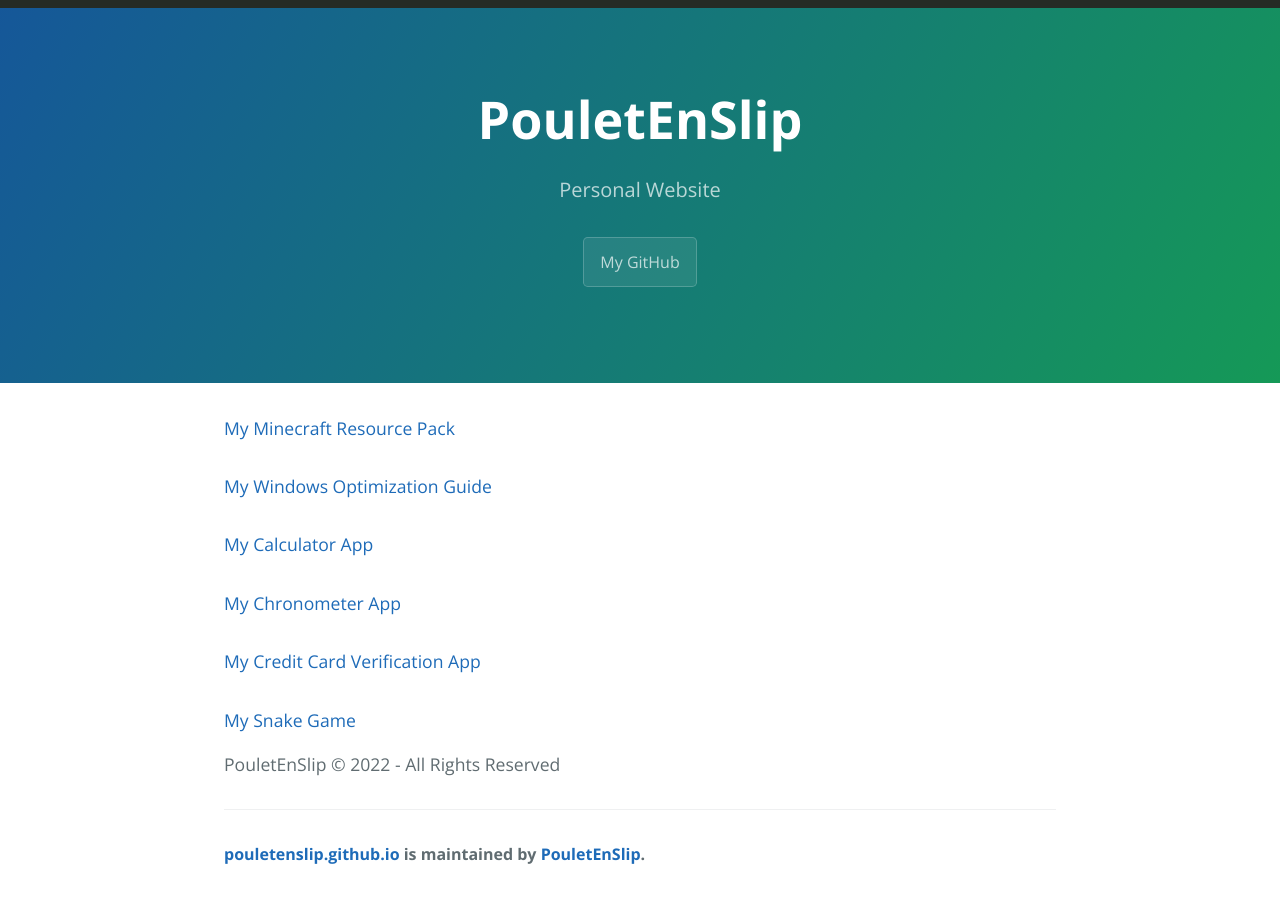
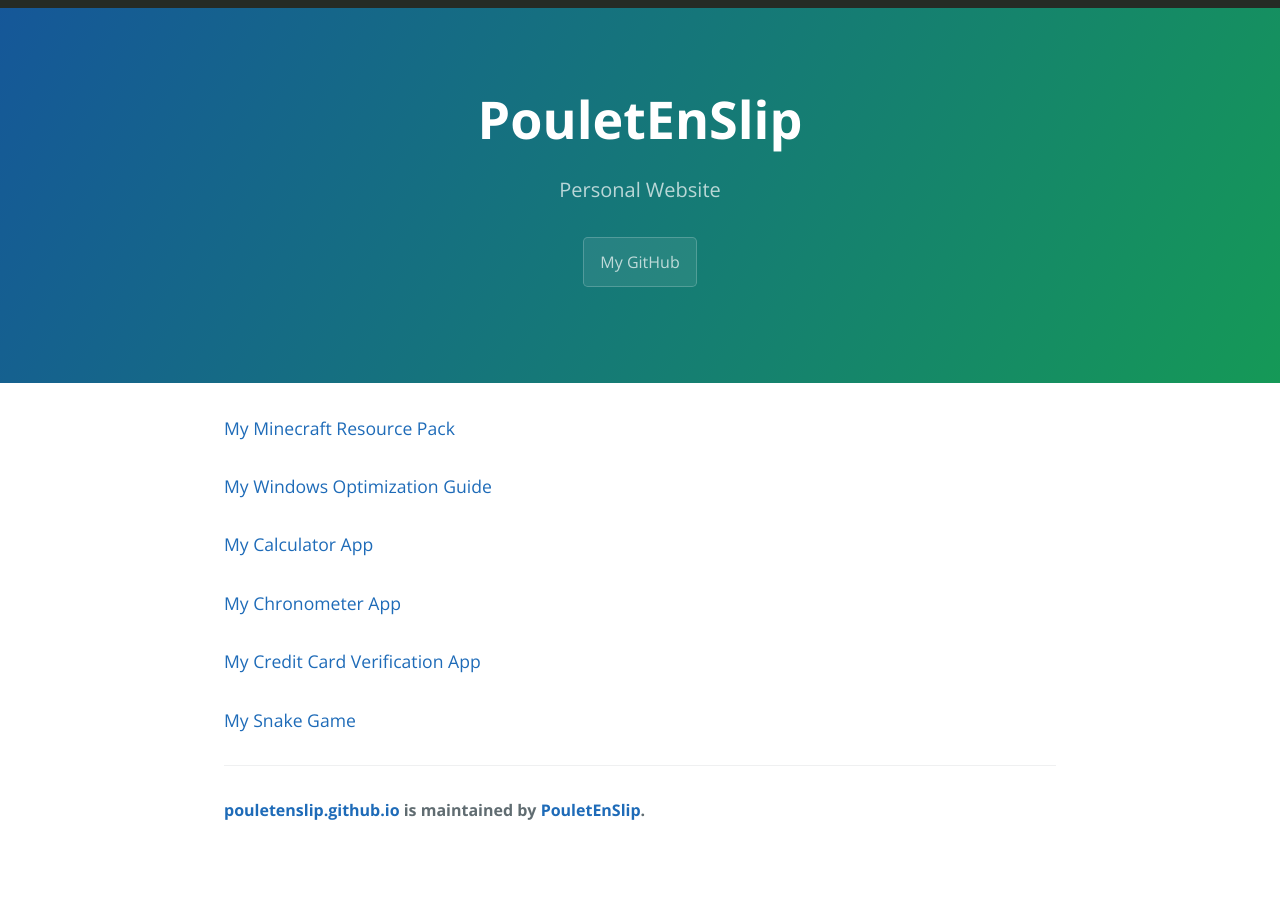
Before and after one commit to PouletEnSlip/pouletenslip.github.io, a Jekyll site: the page built from index.md, in a window 1280 px wide. Built offline with Jekyll 4.4.1, drawn with Linux system fonts in a browser that asks for light colours; comment, search, counter and statistics services are not loaded.

Commit message:
Update index.md

```diff
--- a/index.md
+++ b/index.md
@@ -8,5 +8,3 @@ layout: default
 #### [My Chronometer App](https://github.com/PouletEnSlip/Chronometer)
 #### [My Credit Card Verification App](https://github.com/PouletEnSlip/CreditCardVerification)
 #### [My Snake Game](https://github.com/PouletEnSlip/Snake)
-
-PouletEnSlip © 2022 - All Rights Reserved
```
